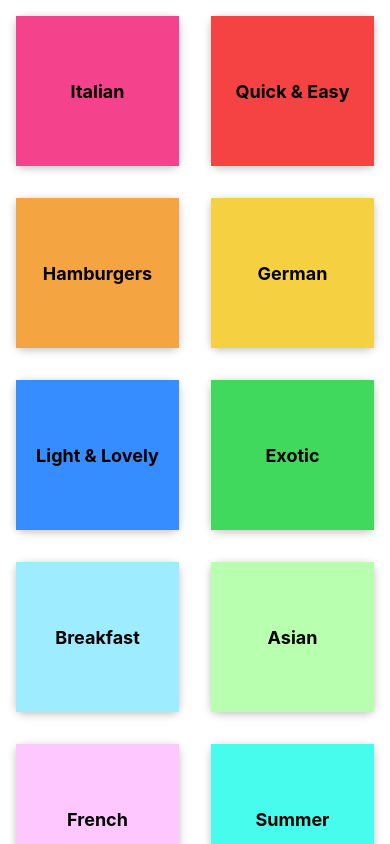
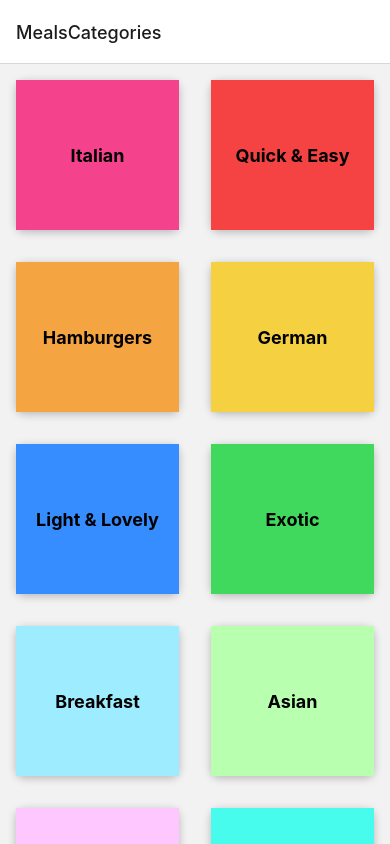
Before and after one commit to jorgearguellles/navigation-react-native, a React Native app: screen / in a window 390 px wide. Built offline with nearby package versions, Linux system fonts and the light colour scheme.

Commit message:
[Update] package.json

```diff
--- a/App.js
+++ b/App.js
@@ -1,12 +1,21 @@
 import { StatusBar } from "expo-status-bar";
 import { StyleSheet } from "react-native";
+import { NavigationContainer } from "@react-navigation/native";
+import { createNativeStackNavigator } from "@react-navigation/native-stack";
+
 import CategoriesScreen from "./screens/CategoriesScreen";
+
+const Stack = createNativeStackNavigator();
 
 export default function App() {
   return (
     <>
       <StatusBar style="light" />
-      <CategoriesScreen />
+      <NavigationContainer>
+        <Stack.Navigator>
+          <Stack.Screen name="MealsCategories" component={CategoriesScreen} />
+        </Stack.Navigator>
+      </NavigationContainer>
     </>
   );
 }
--- a/package.json
+++ b/package.json
@@ -10,11 +10,15 @@
     "eject": "expo eject"
   },
   "dependencies": {
+    "@react-navigation/native": "^6.1.6",
+    "@react-navigation/native-stack": "^6.9.12",
     "expo": "^48.0.6",
     "expo-status-bar": "~1.4.4",
     "react": "18.2.0",
     "react-dom": "18.2.0",
     "react-native": "0.71.3",
+    "react-native-safe-area-context": "4.5.0",
+    "react-native-screens": "~3.20.0",
     "react-native-web": "~0.18.10"
   },
   "devDependencies": {
```
Also changed, not shown: 2 other files (tests, documents, lock files or other folders).
